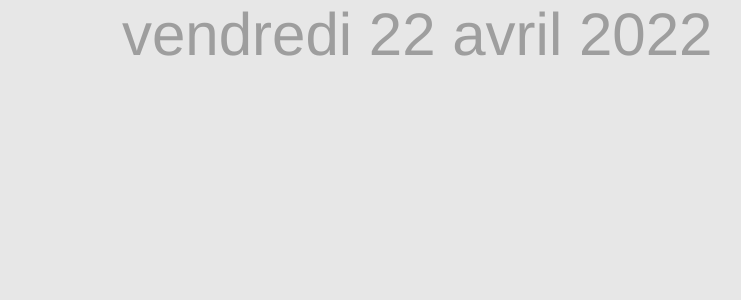
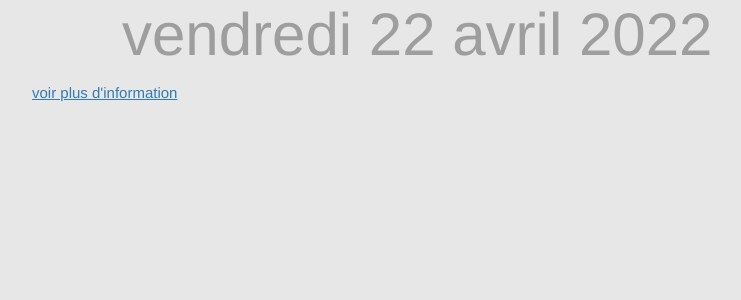
Before and after one commit to Empereur05/neocomia-neocomensis, a PHP site: page / in a window 1280 px wide. Shown: the part 678-978 px from the top of the page, without its empty margins (78-819 px from the left). Run offline with PHP 8.4, Linux system fonts and the light colour scheme.

Commit message:
third-commit

```diff
--- a/index.html
+++ b/index.html
@@ -45,6 +45,8 @@
   <p class="texte-inscription">s'inscrire - 10frs</p>
 </div>
 
+<a href="#" class="texte-voir-plus">voir plus d'information</a>
+
 <div class="max-height-page">fin</div>
 
 </body>
--- a/login/login.html
+++ b/login/login.html
@@ -1,5 +1,5 @@
 <!DOCTYPE html>
-<html lang="en">
+<html lang="fr">
 <head>
   <title>neocomia neocomensis</title>
   <meta charset="utf-8">
--- a/page/actualité.html
+++ b/page/actualité.html
@@ -1,5 +1,5 @@
 <!DOCTYPE html>
-<html lang="en">
+<html lang="fr">
 <head>
   <title>neocomia neocomensis</title>
   <meta charset="utf-8">
--- a/page/histoire.html
+++ b/page/histoire.html
@@ -1,5 +1,5 @@
 <!DOCTYPE html>
-<html lang="en">
+<html lang="fr">
 <head>
   <title>neocomia neocomensis</title>
   <meta charset="utf-8">
--- a/styles/font.css
+++ b/styles/font.css
@@ -44,3 +44,11 @@ h3 {
     padding-left: 15px;
     color: aliceblue;
 }
+
+.texte-voir-plus {
+    position: absolute;
+    text-decoration: underline;
+    left: 110px;
+    top: 95%;
+    font-size: 15px;
+}
```
Also changed, not shown: 1 other file.
